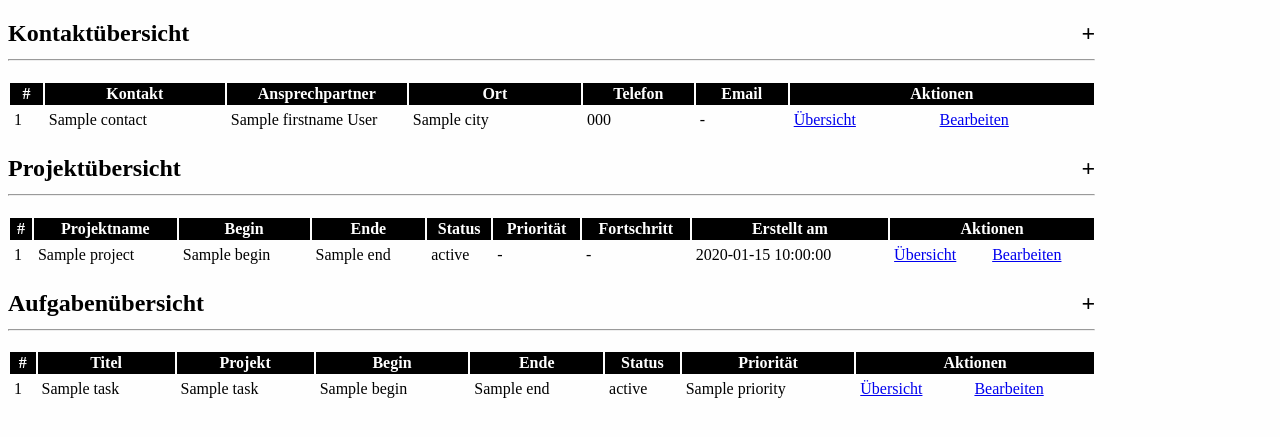
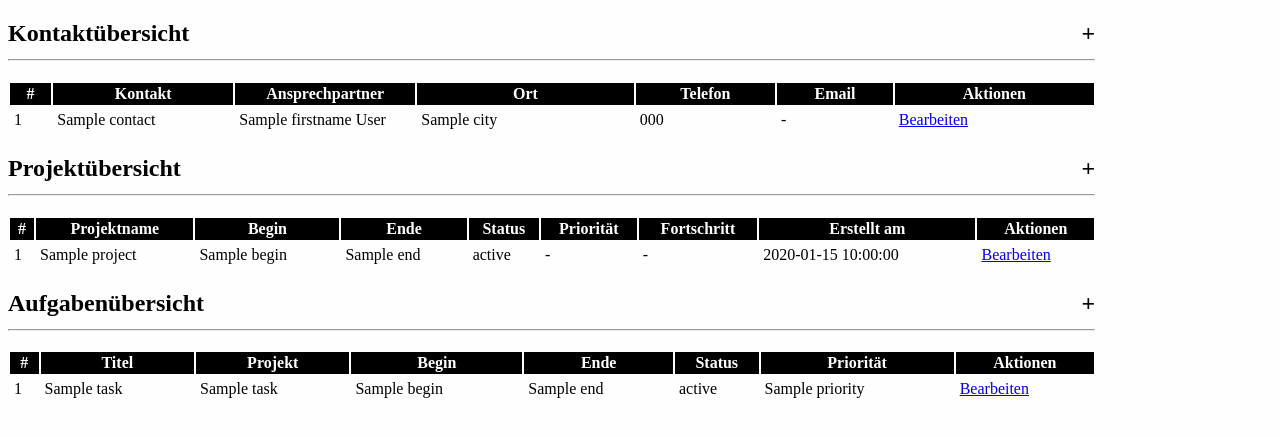
Before and after one commit to heinrichschiller/projectplanner, a PHP site: template template/mainpage.phtml in a window 1280 px wide. Shown: the top 437 px of the page. Run offline with PHP 8.4, Linux system fonts and the light colour scheme; the template is opened without the code that fills it: most values are stand-ins (such as "Sample title", 1, 10 or a date in 2020); data that the repository does not hold is empty.

Commit message:
#CHANGE 'update templates'

```diff
--- a/template/contact.phtml
+++ b/template/contact.phtml
@@ -20,6 +20,8 @@
         <div>
             <label for="firstname">Vorname:</label>
             <input type="text" name="firstname" value="<?= isset($contact) ? $contact->getFirstname() : ''; ?>" id="firstname">
+        </div>
+        <div>
             <label for="lastname">Nachname:</label>
             <input type="text" name="lastname" value="<?= isset($contact) ? $contact->getLastname() : ''; ?>" id="lastname">
         </div>
--- a/template/contacts_overview.phtml
+++ b/template/contacts_overview.phtml
@@ -13,15 +13,14 @@
         </thead>
         <tbody>
           <?php foreach($contacts as $contact): ?>
-              <tr>
+              <tr class="clickable-row" data-href="<?= \App::getBaseUrl(); ?>contact/view/id/<?php echo $contact->getId(); ?>">
                   <td><?php echo $contact->getId(); ?></td>
                   <td><?php echo $contact->getName(); ?></td>
                   <td><?php echo $contact->getFirstname() . '&nbsp;'
                     . $contact->getLastname(); ?></td>
                   <td><?php echo $contact->getCity(); ?></td>
                   <td><?php echo $contact->getPhone(); ?></td>
-                  <td><a class="workaround" href="<?php echo \App::getBaseUrl(); ?>contact/view/id/<?php echo $contact->getId(); ?>">Übersicht</a></td>
-                  <td><a class="workaround" href="<?php echo \App::getBaseUrl(); ?>contact/edit/id/<?php echo $contact->getId(); ?>">Bearbeiten</a></td>
+                  <td><a class="workaround" href="<?= \App::getBaseUrl(); ?>contact/edit/id/<?php echo $contact->getId(); ?>">Bearbeiten</a></td>
               </tr>
           <?php endforeach; ?>
         </tbody>
--- a/template/mainpage.phtml
+++ b/template/mainpage.phtml
@@ -1,3 +1,4 @@
+<div class="container">
     <!-- Kontaktnübersicht -->
     <div>
         <div>
@@ -20,7 +21,7 @@
             </thead>
             <tbody>
               <?php foreach($contacts as $contact): ?>
-              <tr>
+                  <tr class="clickable-row" data-href="<?= \App::getBaseUrl(); ?>contact/view/id/<?= $contact->getId(); ?>">
                       <td><?= $contact->getId(); ?></td>
                       <td><?= $contact->getName(); ?></td>
                       <td><?= $contact->getFirstname() . '&nbsp;'
@@ -28,8 +29,7 @@
                       <td><?= $contact->getCity(); ?></td>
                       <td><?= $contact->getPhone(); ?></td>
                       <td>-</td>
-                  <td><a href="<?= \App::getBaseUrl(); ?>contact/view/id/<?= $contact->getId(); ?>">Übersicht</a></td>
-                  <td><a href="<?= \App::getBaseUrl(); ?>contact/edit/id/<?= $contact->getId(); ?>">Bearbeiten</a></td>
+                      <td class="action-button"><a href="<?= \App::getBaseUrl(); ?>contact/edit/id/<?= $contact->getId(); ?>">Bearbeiten</a></td>
                   </tr>
               <?php endforeach; ?>
             </tbody>
@@ -60,7 +60,7 @@
             </thead>
             <tbody id="projects-table">
               <?php foreach($projects as $project): ?>
-              <tr>
+                  <tr class="clickable-row" data-href="<?= \App::getBaseUrl(); ?>project/view/id/<?= $project->getId(); ?>">
                       <td><?= $project->getId(); ?></td>
                       <td><?= $project->getTitle(); ?></td>
                       <td><?= $project->getBegin(); ?></td>
@@ -69,8 +69,7 @@
                       <td>-</td>
                       <td>-</td>
                       <td><?= $project->getCreatedAt(); ?></td>
-                  <td><a href="<?= \App::getBaseUrl(); ?>project/view/id/<?= $project->getId(); ?>">Übersicht</a></td>
-                  <td><a href="<?= \App::getBaseUrl(); ?>project/edit/id/<?= $project->getId(); ?>">Bearbeiten</a></td>
+                      <td class="action-button"><a href="<?= \App::getBaseUrl(); ?>project/edit/id/<?= $project->getId(); ?>">Bearbeiten</a></td>
                   </tr>
               <?php endforeach; ?>
             </tbody>
@@ -100,7 +99,7 @@
             </thead>
             <tbody id="tasks-table">
               <?php foreach($tasks as $task): ?>
-              <tr>
+                  <tr class="clickable-row" data-href="<?= \App::getBaseUrl(); ?>task/view/id/<?= $task->getId(); ?>">
                       <td><?= $task->getId(); ?></td>
                       <td><?= $task->getTitle(); ?></td>
                       <td><?= $task->getProjectTitle(1); ?></td>
@@ -108,11 +107,11 @@
                       <td><?= $task->getEnd(); ?></td>
                       <td><?= $task->getStatus(); ?></td>
                       <td><?= $task->getPriority(); ?></td>
-                  <td><a href="<?= \App::getBaseUrl(); ?>task/view/id/<?= $task->getId(); ?>">Übersicht</a></td>
-                  <td><a href="<?= \App::getBaseUrl(); ?>task/edit/id/<?= $task->getId(); ?>">Bearbeiten</a></td>
+                      <td class="action-button"><a href="<?= \App::getBaseUrl(); ?>task/edit/id/<?= $task->getId(); ?>">Bearbeiten</a></td>
                   </tr>
               <?php endforeach; ?>
             </tbody>
         </table>
     </div>
     <!-- Aufgabenübersicht -->
+</div>
--- a/template/project.phtml
+++ b/template/project.phtml
@@ -60,7 +60,7 @@
             <?php endif; ?>
         </div>
         <div class="button-row">
-            <button type="submit" class="button">Anlegen</button>
+            <button type="submit" class="button">Speichern</button>
             <button type="submit" class="button">Abbrechen</button>
         </div>
     </form>
--- a/template/project_overview.phtml
+++ b/template/project_overview.phtml
@@ -50,7 +50,7 @@
 		</thead>
 		<tbody id="tasks-table">
 			<?php foreach($tasks as $task): ?>
-			<tr>
+			<tr class="clickable-row" data-href="<?= \App::getBaseUrl(); ?>task/view/id/<?= $task->getId(); ?>">
 				<td><?= $task->getId(); ?></td>
 				<td><?= $task->getTitle(); ?></td>
 				<td><?= $task->getBegin(); ?></td>
@@ -58,7 +58,6 @@
 				<td><?= $task->getStatus(); ?></td>
 				<td>-</td>
 				<td>-</td>
-				<td><a href="<?= \App::getBaseUrl(); ?>task/view/id/<?= $task->getId(); ?>">Übersicht</a></td>
 				<td><a href="<?= \App::getBaseUrl(); ?>task/edit/id/<?= $task->getId(); ?>">Bearbeiten</a></td>
 			</tr>
 			<?php endforeach; ?>
--- a/template/projects_overview.phtml
+++ b/template/projects_overview.phtml
@@ -15,7 +15,7 @@
         </thead>
         <tbody id="projects-table">
           <?php foreach($projects as $project): ?>
-              <tr>
+              <tr class="clickable-row" data-href="<?= \App::getBaseUrl(); ?>project/view/id/<?= $project->getId(); ?>">
                   <td><?= $project->getId(); ?></td>
                   <td><?= $project->getTitle(); ?></td>
                   <td><?= $project->getBegin(); ?></td>
@@ -23,7 +23,6 @@
                   <td><?= $project->getStatus(); ?></td>
                   <td>-</td>
                   <td><?= $project->getCreatedAt(); ?></td>
-                  <td><a href="<?= \App::getBaseUrl(); ?>project/view/id/<?= $project->getId(); ?>"></a></td>
                   <td><a href="<?= \App::getBaseUrl(); ?>project/edit/id/<?= $project->getId(); ?>">Bearbeiten</a></td>
               </tr>
           <?php endforeach; ?>
--- a/template/tasks_overview.phtml
+++ b/template/tasks_overview.phtml
@@ -16,7 +16,7 @@
         </thead>
         <tbody id="tasks-table">
           <?php foreach($tasks as $task): ?>
-              <tr>
+              <tr class="clickable-row" data-href="<?= \App::getBaseUrl(); ?>task/view/id/<?= $task->getId(); ?>">
                   <td><?= $task->getId(); ?></td>
                   <td><?= $task->getTitle(); ?></td>
                   <td>-</td>
@@ -25,7 +25,6 @@
                   <td><?= $task->getStatus(); ?></td>
                   <td><?= $task->getPriority(); ?></td>
                   <td>-</td>
-                  <td><a href="<?= \App::getBaseUrl(); ?>task/view/id/<?= $task->getId(); ?>">Übersicht</a></td>
                   <td><a href="<?= \App::getBaseUrl(); ?>task/edit/id/<?= $task->getId(); ?>">Bearbeiten</a></td>
               </tr>
           <?php endforeach; ?>
```
Also changed, not shown: template/contact_overview.phtml (+27 -14 lines), template/header.phtml (+15 -0 lines), template/navigation.phtml (deleted, +0 -15 lines). Lines whose indentation alone changed are shown as unchanged.
